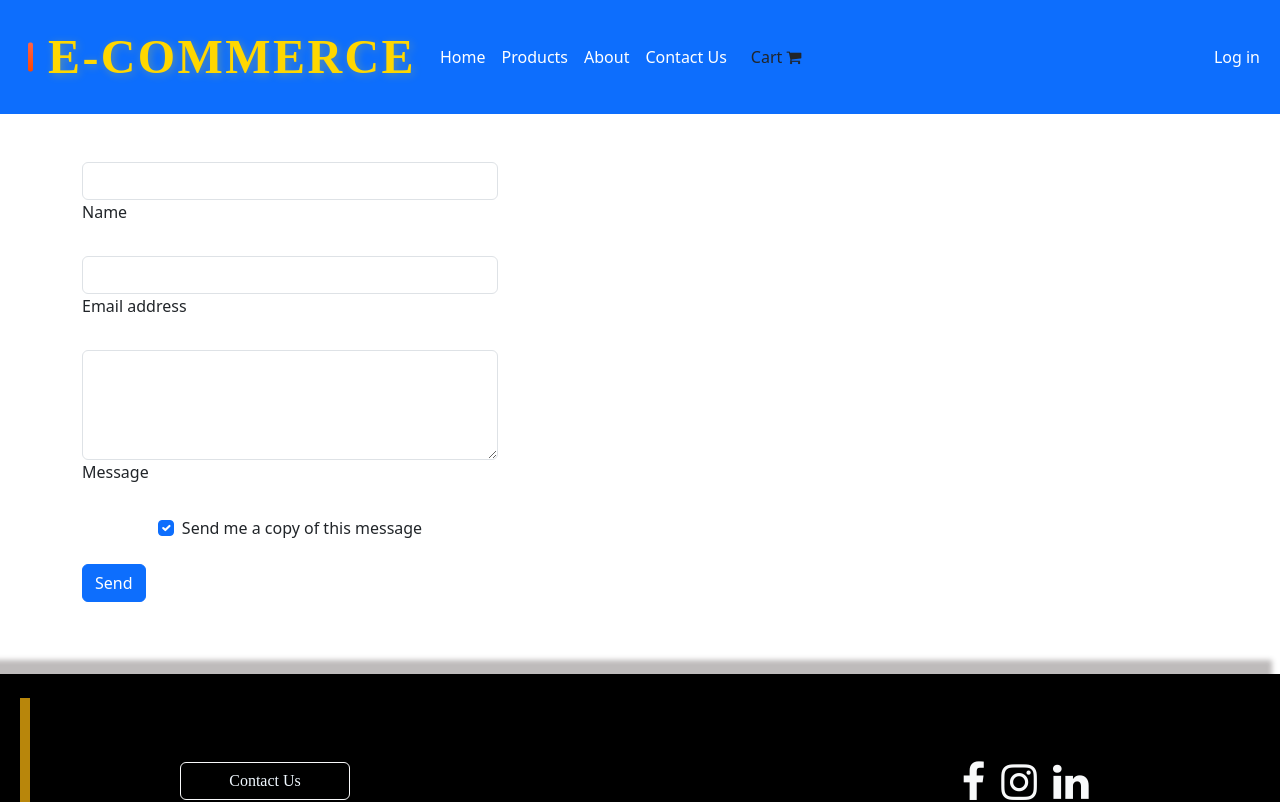
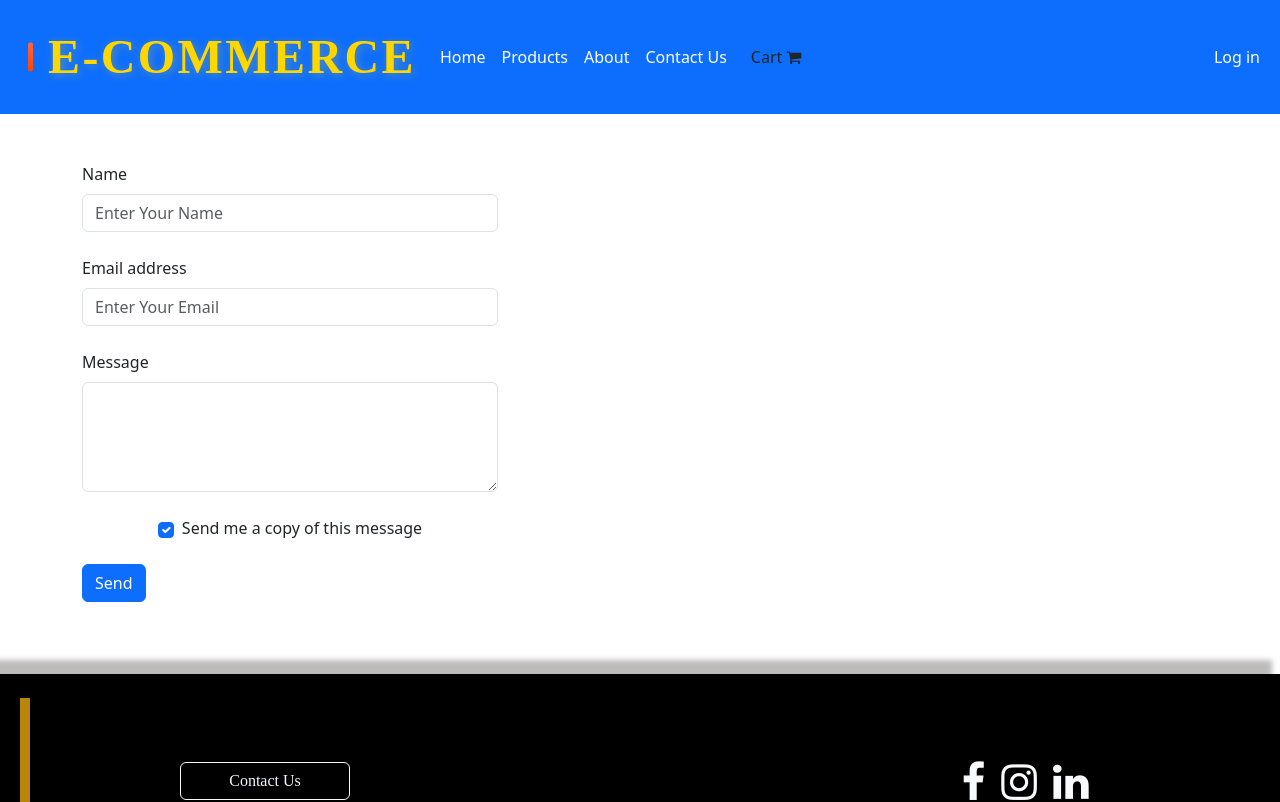
Before and after one commit to ESLAM-MK/E-Commerce-App, an Angular app: page /contact in a window 1280 px wide. Shown: the top 802 px of the page. Built offline with nearby package versions, Linux system fonts and the light colour scheme.

Commit message:
Update contact-us.component.html

```diff
--- a/src/app/Components/defaultComponents/contact-us/contact-us.component.html
+++ b/src/app/Components/defaultComponents/contact-us/contact-us.component.html
@@ -2,24 +2,27 @@
   <form [ngClass]="'formWidth'">
     <!-- Name input -->
     <div data-mdb-input-init class="form-outline mb-4">
-      <input type="text" id="form4Example1" class="form-control" />
       <label class="form-label" for="form4Example1">Name</label>
+      <input type="text" id="form4Example1" class="form-control" placeholder="Enter Your Name"/>
+
     </div>
 
     <!-- Email input -->
     <div data-mdb-input-init class="form-outline mb-4">
-      <input type="email" id="form4Example2" class="form-control" />
+
       <label class="form-label" for="form4Example2">Email address</label>
+      <input type="email" id="form4Example2" class="form-control" placeholder="Enter Your Email"/>
     </div>
 
     <!-- Message input -->
     <div data-mdb-input-init class="form-outline mb-4">
+      <label class="form-label" for="form4Example3">Message</label>
       <textarea class="form-control" id="form4Example3" rows="4"></textarea>
-      <label class="form-label" for="form4Example3">Message</label>
+
     </div>
 
     <!-- Checkbox -->
-    <div class="form-check d-flex justify-content-center mb-4">
+    <div class="form-check d-flex justify-content-center align-items-center mb-4">
       <input
         class="form-check-input me-2"
         type="checkbox"
```
